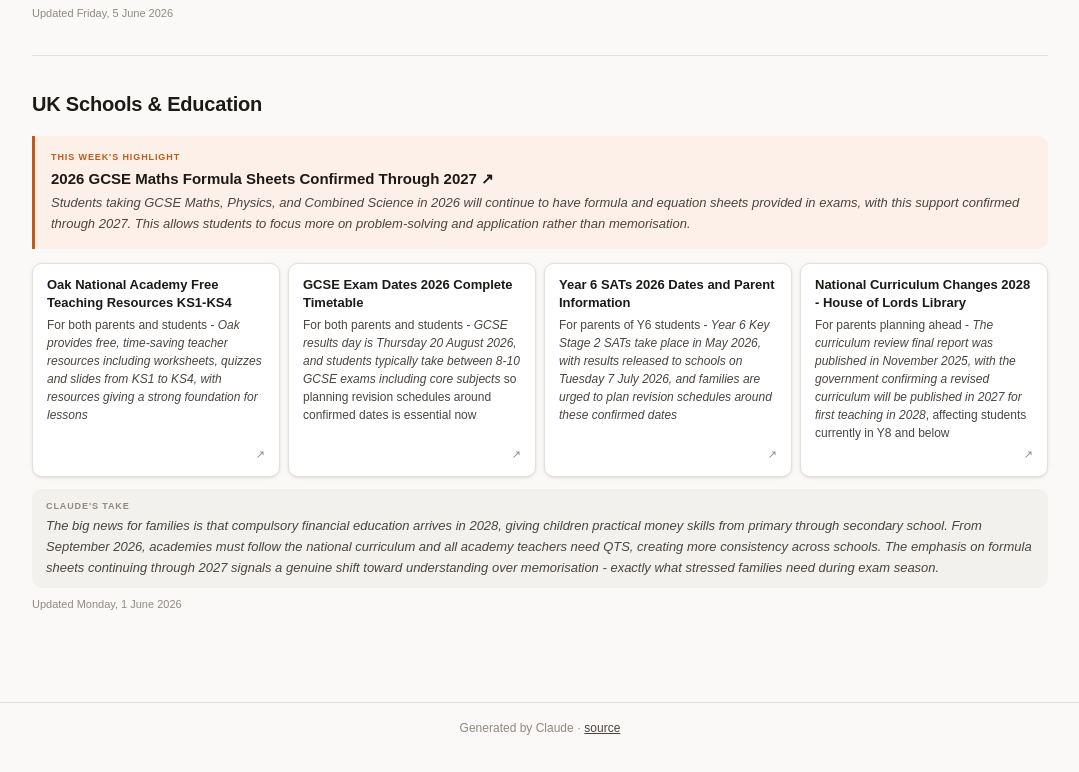
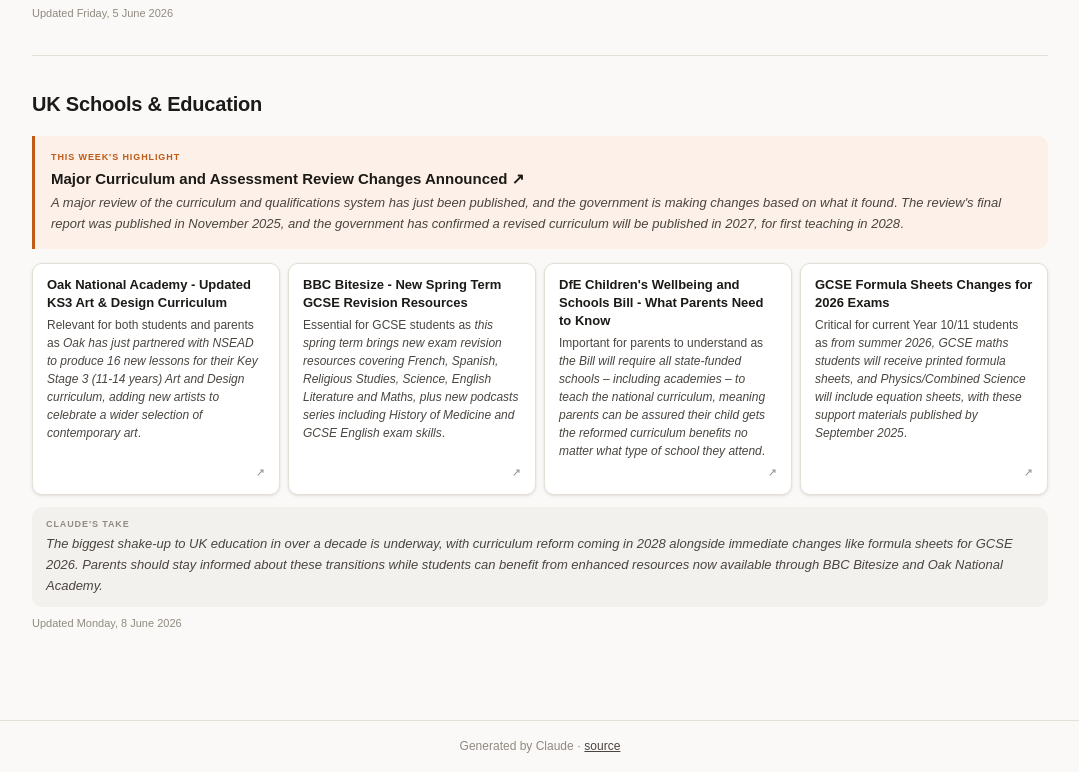
Before and after one commit to funfairlabs-incubator/learning-monkey-switch, a plain HTML site: page index.html in a window 1280 px wide. Shown: the part 5468-6240 px from the top of the page, without its empty margins (100-1179 px from the left). Drawn offline with Linux system fonts and the light colour scheme.

Commit message:
deploy: e1e05aa25e863afda31cadb2d79756b0e0054ebd

```diff
--- a/index.html
+++ b/index.html
@@ -360,39 +360,39 @@
     <h2 class="topic-title">UK Schools & Education</h2>
     <div class="highlight-card">
       <span class="highlight-label">This week's highlight</span>
-      <a href="https://www.aqa.org.uk/news/gcse-maths-and-gcse-sciences-formulae-and-equation-sheets-for-2025-2027" target="_blank" rel="noopener noreferrer" class="highlight-link">
-        2026 GCSE Maths Formula Sheets Confirmed Through 2027 ↗
+      <a href="https://educationhub.blog.gov.uk/2025/11/what-you-need-to-know-about-the-changes-to-the-national-curriculum/" target="_blank" rel="noopener noreferrer" class="highlight-link">
+        Major Curriculum and Assessment Review Changes Announced ↗
       </a>
-      <p class="highlight-summary"><cite index='19-2,19-5'>Students taking GCSE Maths, Physics, and Combined Science in 2026 will continue to have formula and equation sheets provided in exams, with this support confirmed through 2027. This allows students to focus more on problem-solving and application rather than memorisation.</cite></p>
+      <p class="highlight-summary"><cite index="3-1,3-2">A major review of the curriculum and qualifications system has just been published, and the government is making changes based on what it found</cite>. <cite index="2-6,2-7">The review's final report was published in November 2025, and the government has confirmed a revised curriculum will be published in 2027, for first teaching in 2028</cite>.</p>
     </div>
     <div class="resources-grid">
 
-    <a href="https://www.thenational.academy/" target="_blank" rel="noopener noreferrer" class="resource-card">
-      <span class="resource-title">Oak National Academy Free Teaching Resources KS1-KS4</span>
-      <span class="resource-why">For both parents and students - <cite index='11-1,11-2,12-7'>Oak provides free, time-saving teacher resources including worksheets, quizzes and slides from KS1 to KS4, with resources giving a strong foundation for lessons</cite></span>
+    <a href="https://www.nsead.org/resources/curriculum/planning-the-curriculum/oak-national-academy-art-and-design-curriculum/" target="_blank" rel="noopener noreferrer" class="resource-card">
+      <span class="resource-title">Oak National Academy - Updated KS3 Art & Design Curriculum</span>
+      <span class="resource-why">Relevant for both students and parents as <cite index="20-1,20-2">Oak has just partnered with NSEAD to produce 16 new lessons for their Key Stage 3 (11-14 years) Art and Design curriculum, adding new artists to celebrate a wider selection of contemporary art</cite>.</span>
       <span class="resource-link-icon">↗</span>
     </a>
-    <a href="https://thirdspacelearning.com/blog/gcse-dates-2026/" target="_blank" rel="noopener noreferrer" class="resource-card">
-      <span class="resource-title">GCSE Exam Dates 2026 Complete Timetable</span>
-      <span class="resource-why">For both parents and students - <cite index='18-33,18-35'>GCSE results day is Thursday 20 August 2026, and students typically take between 8-10 GCSE exams including core subjects</cite> so planning revision schedules around confirmed dates is essential now</span>
+    <a href="https://www.bbc.co.uk/bitesize" target="_blank" rel="noopener noreferrer" class="resource-card">
+      <span class="resource-title">BBC Bitesize - New Spring Term GCSE Revision Resources</span>
+      <span class="resource-why">Essential for GCSE students as <cite index="11-2,11-4,11-5">this spring term brings new exam revision resources covering French, Spanish, Religious Studies, Science, English Literature and Maths, plus new podcasts series including History of Medicine and GCSE English exam skills</cite>.</span>
       <span class="resource-link-icon">↗</span>
     </a>
-    <a href="https://elevenace.com/uk-education-news-roundup-23-april-2026/" target="_blank" rel="noopener noreferrer" class="resource-card">
-      <span class="resource-title">Year 6 SATs 2026 Dates and Parent Information</span>
-      <span class="resource-why">For parents of Y6 students - <cite index='3-19,3-20'>Year 6 Key Stage 2 SATs take place in May 2026, with results released to schools on Tuesday 7 July 2026, and families are urged to plan revision schedules around these confirmed dates</cite></span>
+    <a href="https://educationhub.blog.gov.uk/2024/12/the-childrens-wellbeing-bill-what-parents-need-to-know/" target="_blank" rel="noopener noreferrer" class="resource-card">
+      <span class="resource-title">DfE Children's Wellbeing and Schools Bill - What Parents Need to Know</span>
+      <span class="resource-why">Important for parents to understand as <cite index="1-14,1-15,1-16">the Bill will require all state-funded schools – including academies – to teach the national curriculum, meaning parents can be assured their child gets the reformed curriculum benefits no matter what type of school they attend</cite>.</span>
       <span class="resource-link-icon">↗</span>
     </a>
-    <a href="https://lordslibrary.parliament.uk/national-curriculum-and-assessment-review/" target="_blank" rel="noopener noreferrer" class="resource-card">
-      <span class="resource-title">National Curriculum Changes 2028 - House of Lords Library</span>
-      <span class="resource-why">For parents planning ahead - <cite index='6-6,6-7'>The curriculum review final report was published in November 2025, with the government confirming a revised curriculum will be published in 2027 for first teaching in 2028</cite>, affecting students currently in Y8 and below</span>
+    <a href="https://www.atomlearning.com/blog/gcse-specification-changes" target="_blank" rel="noopener noreferrer" class="resource-card">
+      <span class="resource-title">GCSE Formula Sheets Changes for 2026 Exams</span>
+      <span class="resource-why">Critical for current Year 10/11 students as <cite index="30-13,30-14,30-16">from summer 2026, GCSE maths students will receive printed formula sheets, and Physics/Combined Science will include equation sheets, with these support materials published by September 2025</cite>.</span>
       <span class="resource-link-icon">↗</span>
     </a>
     </div>
     <div class="claude-take">
       <span class="take-label">Claude's take</span>
-      <p><cite index='3-5,4-6'>The big news for families is that compulsory financial education arrives in 2028, giving children practical money skills from primary through secondary school.</cite> <cite index='3-12,3-13'>From September 2026, academies must follow the national curriculum and all academy teachers need QTS, creating more consistency across schools.</cite> The emphasis on formula sheets continuing through 2027 signals a genuine shift toward understanding over memorisation - exactly what stressed families need during exam season.</p>
+      <p>The biggest shake-up to UK education in over a decade is underway, with curriculum reform coming in 2028 alongside immediate changes like formula sheets for GCSE 2026. Parents should stay informed about these transitions while students can benefit from enhanced resources now available through BBC Bitesize and Oak National Academy.</p>
     </div>
-    <div class="section-meta">Updated Monday, 1 June 2026</div>
+    <div class="section-meta">Updated Monday, 8 June 2026</div>
   </section>
     </div>
   </main>
```
